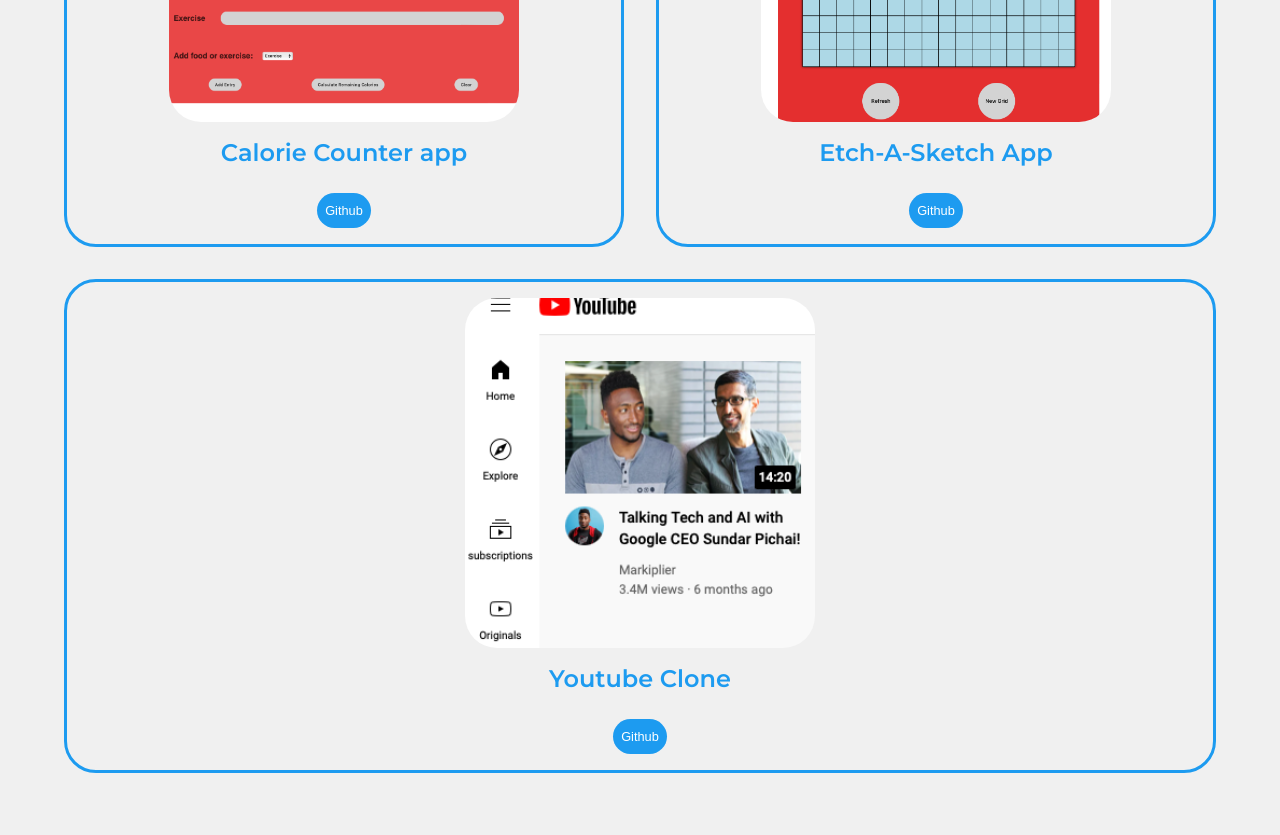
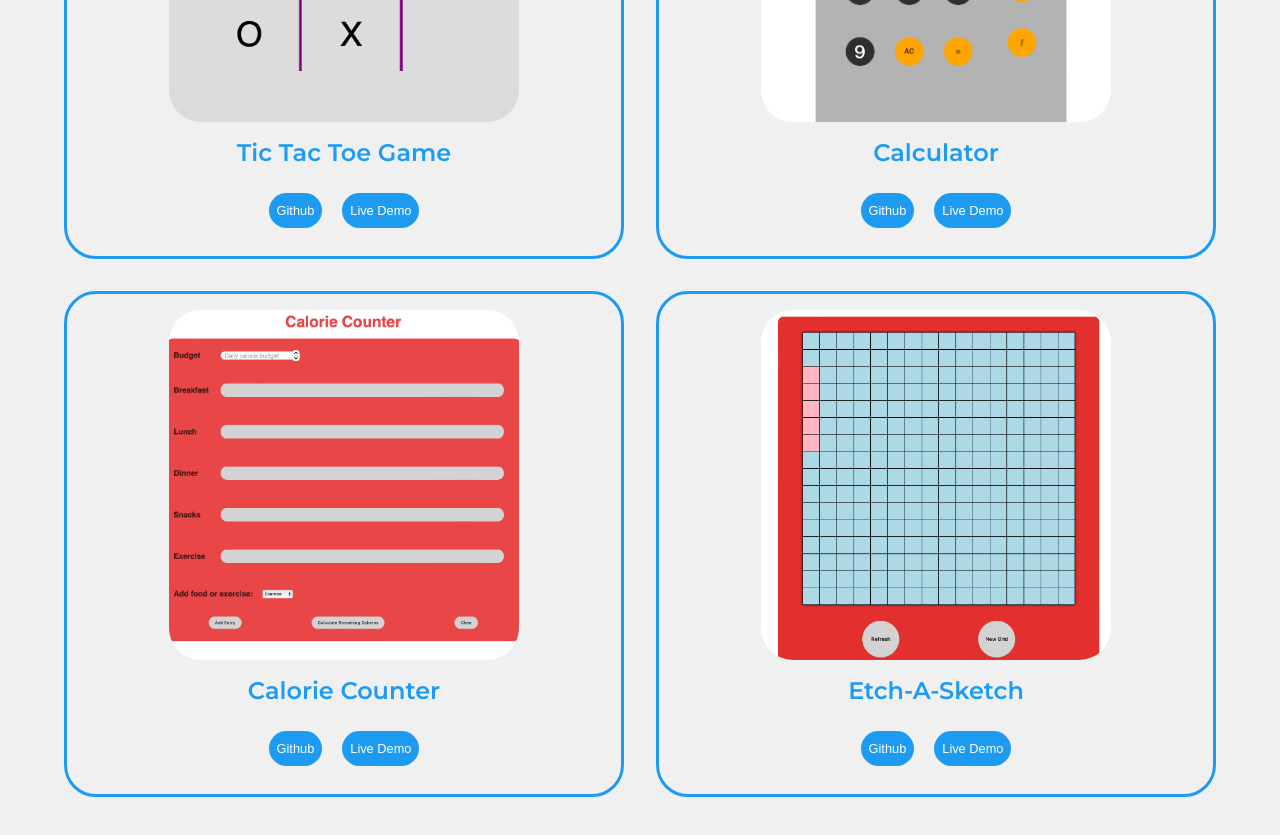
Before and after one commit to chanmin-jeon/my-portfolio, a plain HTML site: page index.html in a window 1280 px wide. Shown: the part 3420-4255 px from the top of the page. Drawn offline with Linux system fonts and the light colour scheme; a web font is replaced by a local one.

Commit message:
new project added

```diff
--- a/index.html
+++ b/index.html
@@ -234,25 +234,52 @@
         <div class="skills-details-container">
             <div class="about-containers">
                 <div class="details-containers">
+                    <img src="images/tictactoe.png" class="project-img">
+                    <h2 class="skills-sub-title project-title">Tic Tac Toe Game</h2>
+                    <div class="article-buttons-div">
+                        <button class="btn-cv" onclick="location.href='https://github.com/chanmin-jeon/tic-tac-toe'">
+                            Github
+                        </button>
+                        <button class="btn-cv" onclick="location.href='https://chanmin-jeon.github.io/tic-tac-toe/'">
+                            Live Demo
+                        </button>
+                    </div>
+                </div>
+                <div class="details-containers">
+                    <img src="images/calculator.png" class="project-img">
+                    <h2 class="skills-sub-title project-title">Calculator</h2>
+                    <div class="article-buttons-div">
+                        <button class="btn-cv" onclick="location.href='https://github.com/chanmin-jeon/calculator-app'">
+                            Github
+                        </button>
+                        <button class="btn-cv" onclick="location.href='https://chanmin-jeon.github.io/calculator-app/'">
+                            Live Demo
+                        </button>
+                    </div>
+                </div>
+                <div class="details-containers">
                     <img src="images/calorie_counter.png" class="project-img">
-                    <h2 class="skills-sub-title project-title">Calorie Counter app</h2>
+                    <h2 class="skills-sub-title project-title">Calorie Counter</h2>
+                    <div class="article-buttons-div">
                         <button class="btn-cv" onclick="location.href='https://github.com/chanmin-jeon/calorie-counter-app'">
                             Github
                         </button>
+                        <button class="btn-cv" onclick="location.href='https://chanmin-jeon.github.io/calorie-counter-app/'">
+                            Live Demo
+                        </button>
+                    </div>
                 </div>
                 <div class="details-containers">
                     <img src="images/etch.png" class="project-img">
-                    <h2 class="skills-sub-title project-title">Etch-A-Sketch App</h2>
+                    <h2 class="skills-sub-title project-title">Etch-A-Sketch</h2>
+                    <div class="article-buttons-div">
                         <button class="btn-cv" onclick="location.href='https://github.com/chanmin-jeon/Etch-A-Sketch'">
                             Github
                         </button>
+                        <button class="btn-cv" onclick="location.href='https://chanmin-jeon.github.io/Etch-A-Sketch/'">
+                            Live Demo
+                        </button>
                     </div>
-                <div class="details-containers">
-                    <img src="images/youtube.png" class="project-img">
-                    <h2 class="skills-sub-title project-title">Youtube Clone</h2>
-                    <button class="btn-cv" onclick="location.href='https://github.com/chanmin-jeon/YouTube_Clone'">
-                        Github
-                    </button>
                 </div>
             </div>
         </div>
--- a/styles/section.css
+++ b/styles/section.css
@@ -231,6 +231,11 @@
     align-items: center;
 }
 
+#projects .about-containers {
+    display: flex;
+    flex-wrap: wrap;
+    justify-content: center;
+}
 
 .project-title {
     margin: 1rem;
@@ -243,8 +248,17 @@
     text-align: center;
     align-items: center;
     padding: 1rem;
+    max-width: 60rem;
 }
 
+#projects .article-buttons-div {
+    display: flex;
+    width: 80%;
+    justify-content: center;
+    gap: 20px;
+    align-items: center;
+    padding-bottom: 12px;
+}
 /* Contact */
 
 #contact {
```
Also changed, not shown: images/calculator.png (added), images/tictactoe.png (added). Lines whose indentation alone changed are shown as unchanged.
